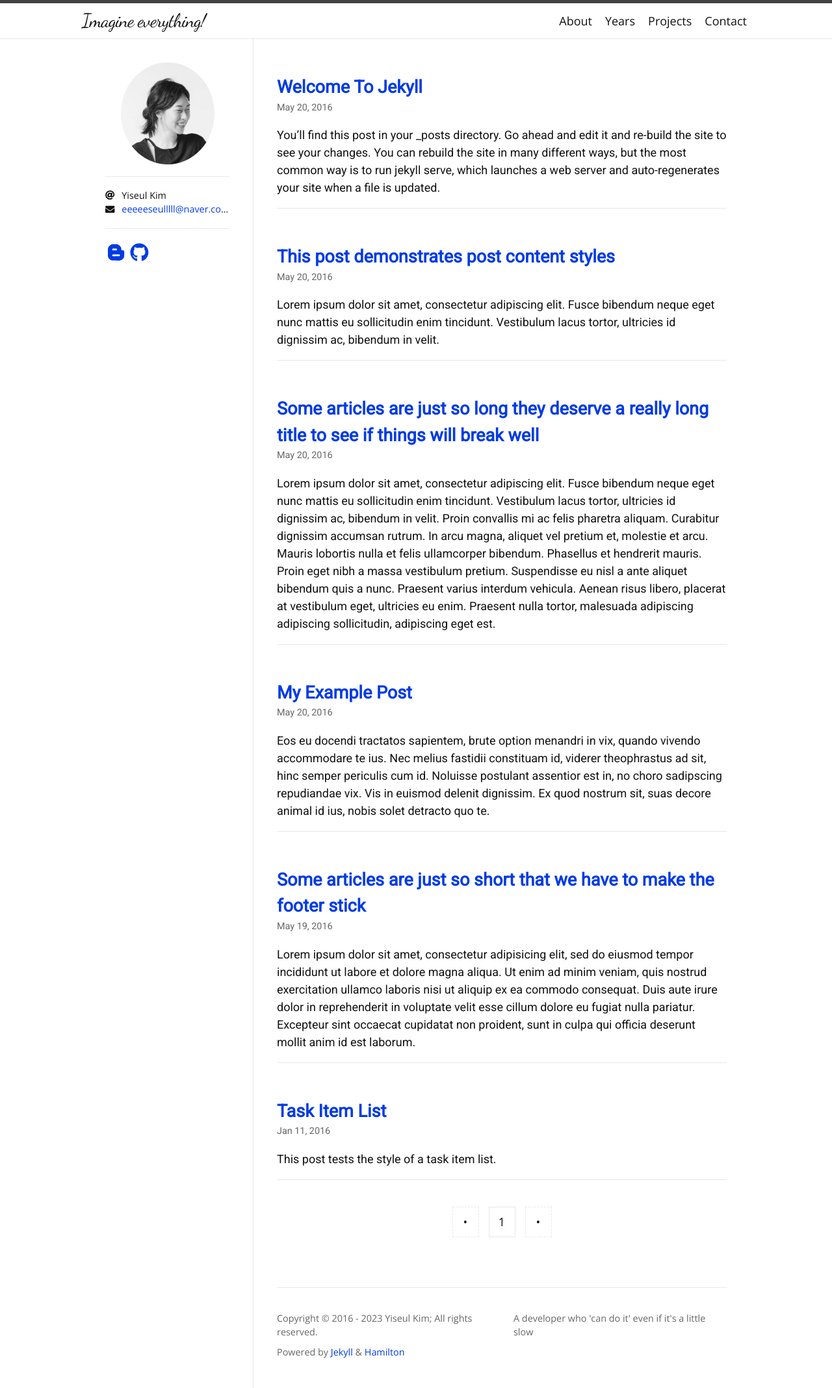
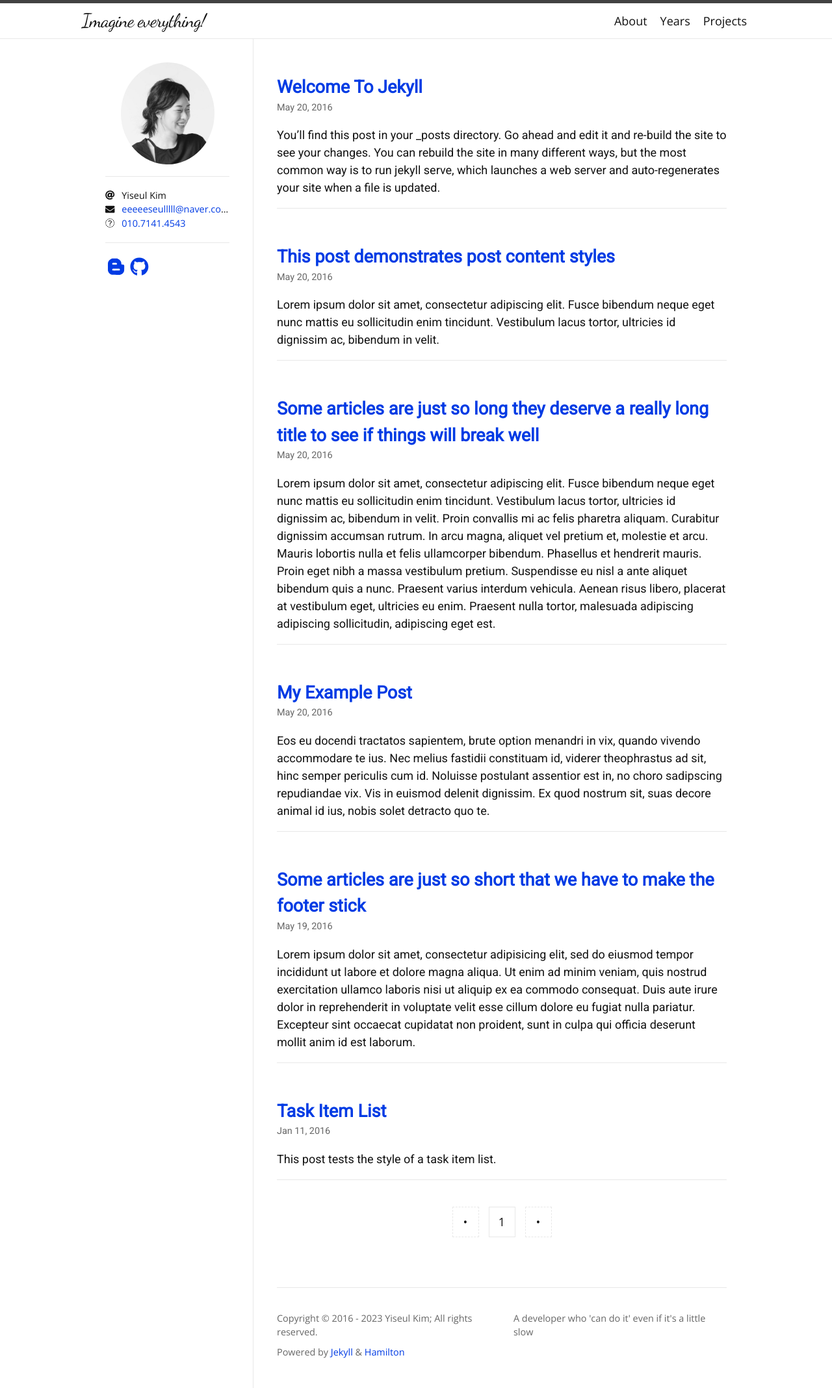
Before and after one commit to eseulssi/kimyiseul.github.io, a Jekyll site: the page built from index.html, in a window 1280 px wide. Shown: the whole page at 65% size. Built offline with Jekyll 4.4.1, drawn with Linux system fonts in a browser that asks for light colours; nearby versions of some CDN libraries; some web fonts are replaced; the list of posts is cut into pages by our own code.

Commit message:
전화번호 추가

```diff
--- a/_config.yml
+++ b/_config.yml
@@ -3,6 +3,7 @@ description: A developer who 'can do it' even if it's a little slow
 author: Yiseul Kim
 avatar: /profile.jpeg
 email: eeeeeseulllll@naver.com
+phone: 010.7141.4543
 
 plugins:
   - jekyll-seo-tag
--- a/_data/navigation.yml
+++ b/_data/navigation.yml
@@ -4,8 +4,6 @@
   url: /years/
 - title: Projects
   url: /projects/
-- title: Contact
-  url: /contact/
 # - title: More
 #   sublinks:
 #     - title: FAQ
--- a/_includes/sidebar.html
+++ b/_includes/sidebar.html
@@ -21,6 +21,12 @@
       <li>
         <i class="sidebar-icon fas fa-envelope"></i>
         <a class="contact-info u-email" href="mailto:{{ site.email }}">{{ site.email }}</a>
+      </li>
+    {%- endif %}
+    {% if site.email -%}
+      <li>
+        <i class="sidebar-icon fas fa-phone-square-alt"></i>
+        <a class="contact-info u-phone" href="mailto:{{ site.phone }}">{{ site.phone }}</a>
       </li>
     {%- endif %}
     {% if site.location -%}
```
